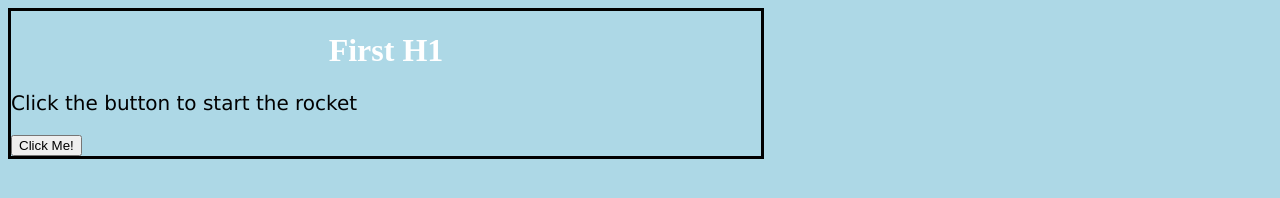
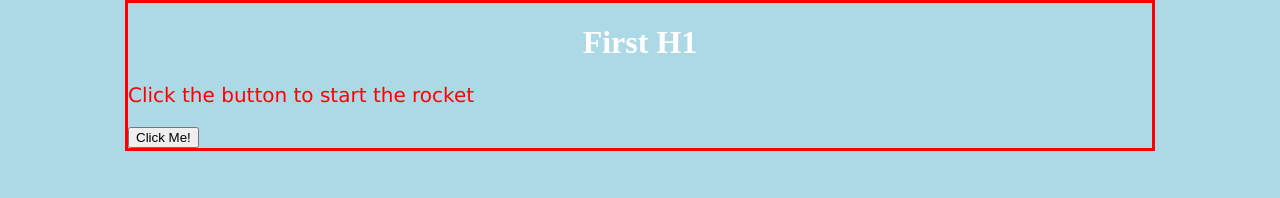
Before and after one commit to JavaManiac1/second-test-repo, a plain HTML site: page index.html in a window 1280 px wide. Drawn offline with Linux system fonts and the light colour scheme.

Commit message:
body center

```diff
--- a/css/style1.css
+++ b/css/style1.css
@@ -1,6 +1,9 @@
 body{
 	background-color:lightblue;
-	width: 750px;
+	/*color:#665544; */
+	color:red;
+	width: 80%;
+	 margin: auto;
 	border-style:solid;
 }
 
```
